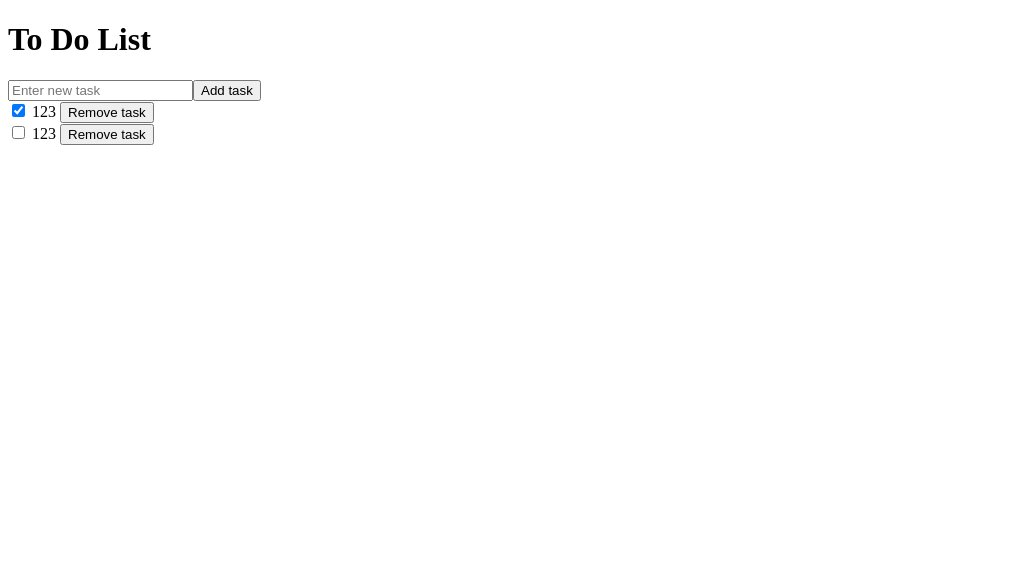
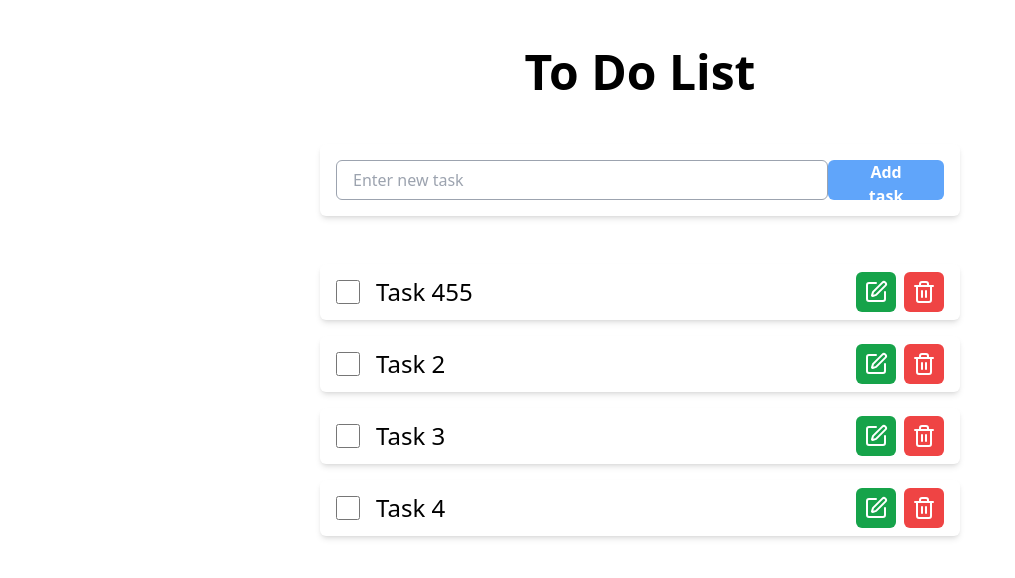
Before and after one commit to kinnaamf/nuxt-todo-list, a Nuxt app: page / in a window 1280 px wide. Shown: the top 578 px of the page, without its empty margins (0-1015 px from the left). Built offline with nearby package versions, Linux system fonts and the light colour scheme; data requests are answered from the project's data file.

Commit message:
edited styles, added editTask and updateTask methods

```diff
--- a/app/app.vue
+++ b/app/app.vue
@@ -1,34 +1,48 @@
 <template>
   <Head>
     <Title>To do app</Title>
+    <Body class="bg-slate-50"></Body>
   </Head>
   <div>
-    <div>
-      <h1>To Do List</h1>
-    </div>
-    <div>
-      <input type="text"
-             placeholder="Enter new task"
-             v-model="newTask.title"
-      >
-      <button @click="storeTask">Add task</button>
-    </div>
-    <div v-if="error">
-      {{ error }}
-    </div>
-    <div>
-      <div>
-        <div
-            v-for="task in tasks"
-            :key="task.id"
-        >
-          <input
-              type="checkbox"
-              v-model="task.done"
-              @change="toggleDone(task)"
-          > {{ task.title }}
-
-          <button @click="deleteTask(task.id)">Remove task</button>
+    <div class="space-y-12 w-2/4 mx-auto">
+      <div class="mt-12">
+        <h1 class="text-center text-5xl font-bold">To Do List</h1>
+      </div>
+      <div class="flex justify-between items-center bg-white px-4 py-4 rounded-md shadow-md">
+        <input type="text" @keyup.enter="storeTask" placeholder="Enter new task" v-model="newTask.title"
+               class="border border-gray-400 w-10/12 rounded-md py-2 h-10 pl-4">
+        <button @click="storeTask" class="w-max bg-blue-400 text-white rounded-md h-10 px-6 font-semibold">Add task
+        </button>
+      </div>
+      <div v-if="error">
+        <h3>{{ error }}</h3>
+      </div>
+      <div class="flex flex-col gap-4">
+        <div v-for="task in tasks" :key="task.id"
+             class="flex items-center justify-between bg-white px-4 py-2 rounded-md shadow-md">
+          <div class="flex gap-4 items-center w-full">
+            <input type="checkbox" v-model="task.done" @change="toggleDone(task)">
+            <h3 class="text-2xl font-medium" v-if="!task.editable">
+              {{ task.title }}
+            </h3>
+            <input type="text" v-model="task.title" v-if="task.editable" placeholder="Edit your task" class="w-9/12">
+          </div>
+          <div class="flex gap-2 items-center" v-if="!task.editable">
+            <button @click="editTask(task)" class="bg-green-600 text-white p-2 rounded-md">
+              <PencilIcon/>
+            </button>
+            <button @click="deleteTask(task.id)" class="bg-red-500 text-white p-2 rounded-md">
+              <TrashIcon/>
+            </button>
+          </div>
+          <div class="flex gap-2 items-center" v-if="task.editable">
+            <button @click="updateTask(task)" class="bg-green-600 text-white p-2 rounded-md">
+              <CheckIcon/>
+            </button>
+            <button @click="task.editable = !task.editable" class="bg-red-500 text-white p-2 rounded-md">
+              <CloseIcon/>
+            </button>
+          </div>
         </div>
       </div>
     </div>
@@ -36,16 +50,27 @@
 </template>
 
 <script setup lang="ts">
+import PencilIcon from "~/icons/PencilIcon.vue";
+import TrashIcon from "~/icons/TrashIcon.vue";
+import CloseIcon from "~/icons/CloseIcon.vue";
+import CheckIcon from "~/icons/CheckIcon.vue";
+
 interface Task {
   id: string;
   title: string;
   done: boolean;
+  editable?: boolean;
 }
 
 interface NewTask {
   title: string;
   done: boolean;
 }
+
+
+onMounted(() => {
+  getTasks();
+})
 
 const newTask = reactive<NewTask>({
   title: "",
@@ -55,14 +80,16 @@ const tasks = ref<Array<Task>>([]);
 
 const error = ref<string | null>(null);
 
-const { data: tasksData } = await useLazyFetch("http://localhost:5000/tasks");
-
-
-tasks.value = tasksData.value
+const getTasks = async () => {
+  tasks.value = await $fetch("http://localhost:5000/tasks");
+}
 
 const storeTask = async () => {
   const title = newTask.title.trim();
-  if (!title) return;
+  if (!title) {
+    error.value = "Enter task name"
+    return;
+  }
 
   try {
     const res = await $fetch(`http://localhost:5000/tasks`, {
@@ -74,7 +101,7 @@ const storeTask = async () => {
     })
     tasks.value.push(res);
   } catch (e) {
-    if(e.message.includes("NetworkError")) {
+    if (e.message.includes("NetworkError")) {
       error.value = "Server is unavailable at the moment. Try again later.";
     }
   }
@@ -82,15 +109,17 @@ const storeTask = async () => {
   newTask.title = ""
 }
 
-const deleteTask = async (id: string) => {
-  try {
-    const res = await useFetch(`http://localhost:5000/tasks/${ id }`, {
-      method: "DELETE",
-    })
-    tasks.value = tasks.value.filter(t => t.id !== id)
-  } catch (error) {
-    console.log(error)
-  }
+const editTask = async (task: Task) => {
+  task.editable = true;
+}
+
+const updateTask = async (task: Task) => {
+  const res = await $fetch(`http://localhost:5000/tasks/${task.id}`, {
+    method: "PATCH",
+    body: {
+      title: task.title
+    }
+  })
 }
 
 const toggleDone = async (task: Task) => {
@@ -101,4 +130,30 @@ const toggleDone = async (task: Task) => {
     }
   })
 }
+
+const deleteTask = async (id: string) => {
+  try {
+    const res = await $fetch(`http://localhost:5000/tasks/${ id }`, {
+      method: "DELETE",
+    })
+    tasks.value = tasks.value.filter(t => t.id !== id)
+  } catch (error) {
+    console.log(error)
+  }
+}
 </script>
+
+<style scoped lang="postcss">
+input[type="checkbox"] {
+  @apply w-6 h-6;
+}
+
+input {
+  outline: none;
+}
+
+input[type="checkbox"]:checked {
+  outline: none;
+  accent-color: bisque;
+}
+</style>
--- /dev/null
+++ b/app/icons/CheckIcon.vue
@@ -0,0 +1,3 @@
+<template>
+  <svg xmlns="http://www.w3.org/2000/svg" width="24" height="24" viewBox="0 0 24 24" fill="none" stroke="currentColor" stroke-width="2" stroke-linecap="round" stroke-linejoin="round" class="lucide lucide-check-icon lucide-check"><path d="M20 6 9 17l-5-5"/></svg>
+</template>
--- /dev/null
+++ b/app/icons/CloseIcon.vue
@@ -0,0 +1,3 @@
+<template>
+  <svg xmlns="http://www.w3.org/2000/svg" width="24" height="24" viewBox="0 0 24 24" fill="none" stroke="currentColor" stroke-width="2" stroke-linecap="round" stroke-linejoin="round" class="lucide lucide-x-icon lucide-x"><path d="M18 6 6 18"/><path d="m6 6 12 12"/></svg>
+</template>
--- /dev/null
+++ b/app/icons/PencilIcon.vue
@@ -0,0 +1,9 @@
+<template>
+  <svg xmlns="http://www.w3.org/2000/svg" width="24" height="24" viewBox="0 0 24 24" fill="none"
+       stroke="currentColor" stroke-width="2" stroke-linecap="round" stroke-linejoin="round"
+       class="lucide lucide-square-pen-icon lucide-square-pen">
+    <path d="M12 3H5a2 2 0 0 0-2 2v14a2 2 0 0 0 2 2h14a2 2 0 0 0 2-2v-7"/>
+    <path
+        d="M18.375 2.625a1 1 0 0 1 3 3l-9.013 9.014a2 2 0 0 1-.853.505l-2.873.84a.5.5 0 0 1-.62-.62l.84-2.873a2 2 0 0 1 .506-.852z"/>
+  </svg>
+</template>
--- /dev/null
+++ b/app/icons/TrashIcon.vue
@@ -0,0 +1,11 @@
+<template>
+  <svg xmlns="http://www.w3.org/2000/svg" width="24" height="24" viewBox="0 0 24 24" fill="none"
+       stroke="currentColor" stroke-width="2" stroke-linecap="round" stroke-linejoin="round"
+       class="lucide lucide-trash2-icon lucide-trash-2">
+    <path d="M10 11v6"/>
+    <path d="M14 11v6"/>
+    <path d="M19 6v14a2 2 0 0 1-2 2H7a2 2 0 0 1-2-2V6"/>
+    <path d="M3 6h18"/>
+    <path d="M8 6V4a2 2 0 0 1 2-2h4a2 2 0 0 1 2 2v2"/>
+  </svg>
+</template>
--- a/db.json
+++ b/db.json
@@ -1,13 +1,23 @@
 {
   "tasks": [
     {
-      "id": "783c",
-      "title": "123",
-      "done": true
+      "id": "4d25",
+      "title": "Task 455",
+      "done": false
     },
     {
-      "id": "f95f",
-      "title": "123",
+      "id": "ac16",
+      "title": "Task 2",
+      "done": false
+    },
+    {
+      "id": "76d8",
+      "title": "Task 3",
+      "done": false
+    },
+    {
+      "id": "336e",
+      "title": "Task 4",
       "done": false
     }
   ]
--- a/nuxt.config.ts
+++ b/nuxt.config.ts
@@ -1,5 +1,6 @@
 // https://nuxt.com/docs/api/configuration/nuxt-config
 export default defineNuxtConfig({
   compatibilityDate: '2025-07-15',
-  devtools: { enabled: true }
+  devtools: { enabled: true },
+  modules: ['@nuxtjs/tailwindcss']
 })
--- a/package.json
+++ b/package.json
@@ -10,6 +10,7 @@
     "postinstall": "nuxt prepare"
   },
   "dependencies": {
+    "@nuxtjs/tailwindcss": "^6.14.0",
     "json-server": "^1.0.0-beta.3",
     "nuxt": "^4.1.3",
     "vue": "^3.5.22",
--- /dev/null
+++ b/tailwind.config.js
@@ -0,0 +1,8 @@
+/** @type {import('tailwindcss').Config} */
+export default {
+  content: [],
+  theme: {
+    extend: {},
+  },
+  plugins: [],
+}
```
Also changed, not shown: 1 other file (tests, documents, lock files or other folders).
